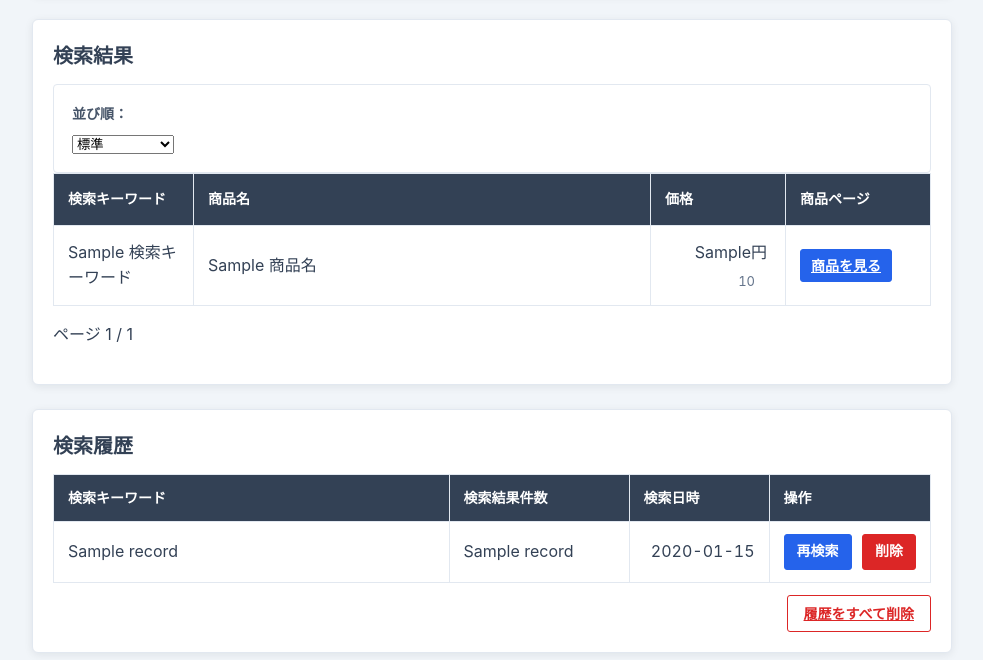
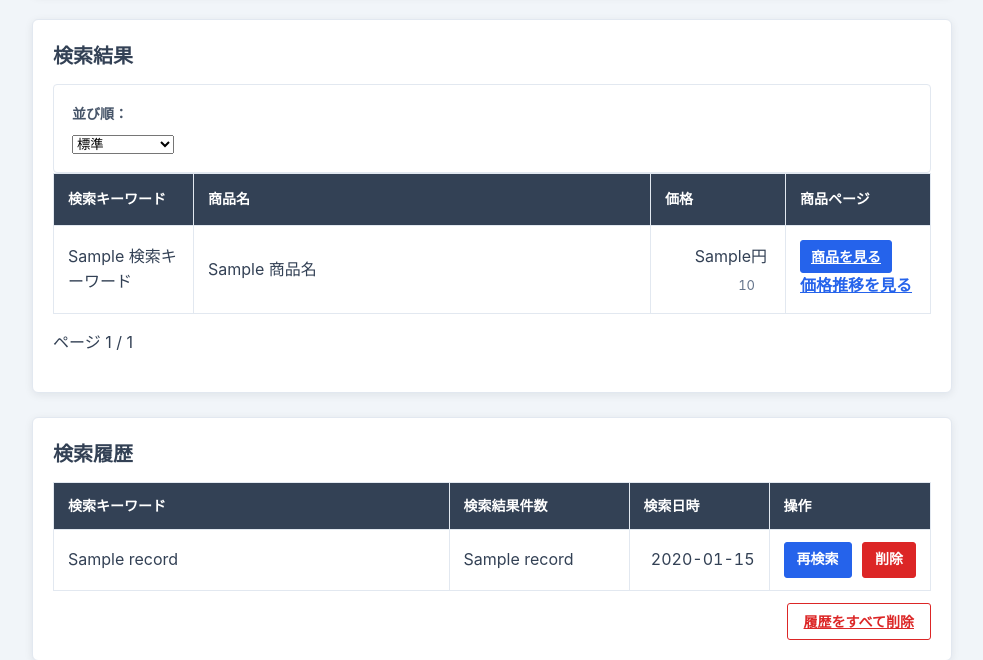
Before and after one commit to masae105/amazon-search-tool, a Flask app: template templates/index.html in a window 1280 px wide. Shown: the part 512-1172 px from the top of the page, without its empty margins (148-1131 px from the left). Run offline with Flask 3, Linux system fonts and the light colour scheme; the template is opened without the code that fills it: most values are stand-ins (such as "Sample title", 1, 10 or a date in 2020); some libraries are stand-ins or nearby versions.

Commit message:
検索結果に価格推移へのリンクを追加

```diff
--- a/templates/index.html
+++ b/templates/index.html
@@ -419,7 +419,10 @@
                             {{ product["価格"] }}円<br>
                             <small class="price-comparison">{{ product["price_comparison"] }}</small>
                         </td>
-                        <td><a class="product-link" href="{{ product['商品URL'] }}">商品を見る</a></td>
+                        <td>
+                            <a class="product-link" href="{{ product['商品URL'] }}">商品を見る</a><br>
+                            <a href="{{ url_for('product_history_detail', item_code=product['ASIN']) }}">価格推移を見る</a>
+                        </td>
                     </tr>
                 {% endfor %}
                 </tbody>
```
